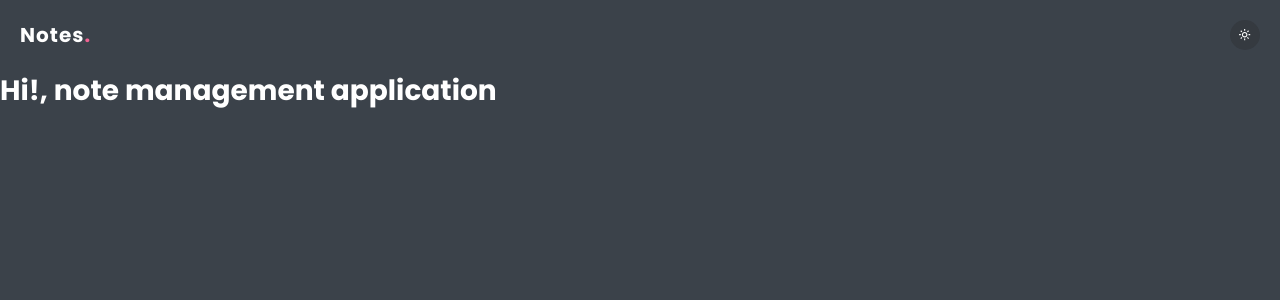
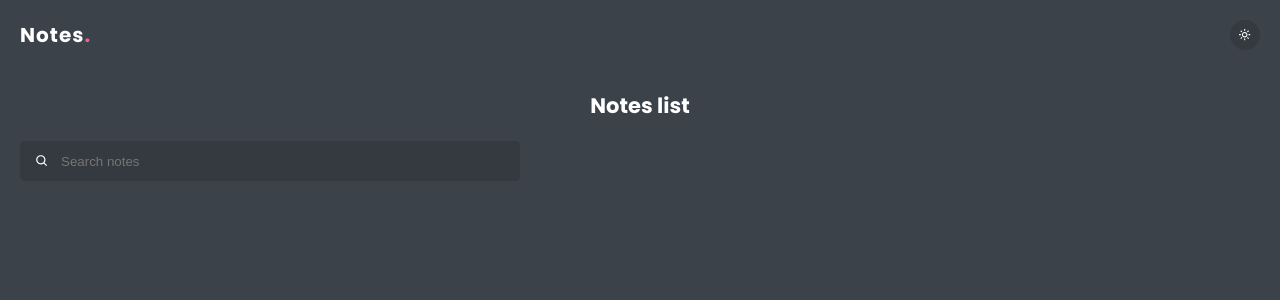
Before and after one commit to IrvingRR/notes-management-frontend, a Next.js app: page / in a window 1280 px wide. Shown: the top 300 px of the page. Built offline with nearby package versions, Linux system fonts and the light colour scheme.

Commit message:
[Feat]: Input reusable component created

```diff
--- a/src/app/page.tsx
+++ b/src/app/page.tsx
@@ -1,5 +1,15 @@
+"use client";
+
+import { BiSearch } from "react-icons/bi";
+import { Container} from "@/styled/pages/home.styles";
+import { Input } from "@/common";
+
 export default function Home() {
+
   return (
-   <h1>Hi!, note management application</h1>
+   <Container>
+      <h2>Notes list</h2>
+      <Input type='text' name='seach' placeholder='Search notes' icon={<BiSearch/>} legend='Invalid search'/>
+   </Container>
   );
 };
--- /dev/null
+++ b/src/common/Input.tsx
@@ -0,0 +1,36 @@
+import { ChangeEvent, FC } from 'react';
+import { BiXCircle } from "react-icons/bi";
+import { Field, FieldContent, InputElement, Legend } from "@/styled/common/form";
+
+interface InputProps {
+    type?: 'text' | 'number' | 'email' | 'password' | 'date'
+    label?: string
+    value?: string | number
+    name: string
+    placeholder?: string
+    disabled?: boolean
+    icon?: JSX.Element
+    legend?: string
+    isValid?: boolean
+    required?: boolean
+    onChange?: (e: ChangeEvent<HTMLInputElement>) => void,
+};
+
+export const Input: FC<InputProps> = (props: InputProps) => {
+
+    const { icon, legend, isValid } = props;
+
+    return (
+        <Field>
+            <FieldContent variant={icon ? 'icon' : ''}>
+                <InputElement variant={icon ? 'icon' : ''} {...props}/>
+                { icon && icon }
+            </FieldContent>
+            { legend &&
+            <Legend isvalid={isValid}>
+                <BiXCircle/>
+                { legend }
+            </Legend> }
+        </Field>
+    );
+};
--- /dev/null
+++ b/src/common/index.ts
@@ -0,0 +1,2 @@
+export * from './Input';
+export * from './Logo';
--- /dev/null
+++ b/src/components/index.ts
@@ -0,0 +1,2 @@
+export * from './Header';
+export * from './ProviderComponent';
--- /dev/null
+++ b/src/styled/common/form.ts
@@ -0,0 +1,62 @@
+import styled, {css} from 'styled-components';
+
+export const Field = styled.div`
+    width: 100%;
+    display: flex;
+    flex-direction: column;
+    gap: 5px;
+    transition: var(--transition);
+`;
+
+export const FieldContent = styled.div<{ variant?: string }>`
+    width: 100%;
+    display: flex;
+    align-items: center;
+    position: relative;
+
+    ${props => props.variant === 'icon' && css`
+
+        svg {
+            position: absolute;
+            left: 15px;
+        }
+    `}
+`;
+
+export const InputElement = styled.input<{ variant?: string }>`
+    width: 100%;
+    height: 40px;
+    max-width: 500px;
+    padding: 10px 20px;
+    background-color: ${props => props.theme.backgroundSecondaryColor};
+    color: ${props => props.theme.fontColor};
+
+    &:focus {
+        background-color: transparent;
+        border-color: var(--primary-color);
+
+        & ~ svg {
+            color: var(--primary-color);
+        }
+    }
+
+    ${props => props.variant === 'icon' && css`
+        padding-left: 40px;
+    `}
+`;
+
+export const Legend = styled.p<{ isvalid?: boolean }>`
+    width: 100%;
+    color: var(--primary-color);
+    display: flex;
+    align-items: center;
+    gap: 5px;
+    font-size: var(--fs-xs);
+    transition: var(--transition);
+    height: 0;
+    overflow: hidden;
+
+    ${ props => props.isvalid === false && css`
+        height: auto;
+    ` }
+`;
--- a/src/styled/globalStyles.ts
+++ b/src/styled/globalStyles.ts
@@ -13,6 +13,7 @@ export const GlobalStyles = createGlobalStyle`
         --gray-color: rgb(204, 204, 204);
         --white-color: rgb(255, 255, 255);
         --gray-secondary-color: rgb(72, 79, 89);
+        --gray-secondary-color: rgb(96,117,117);
 
         /* Light */
         --background-primary-color-light: rgb(255, 255, 255);
@@ -25,6 +26,7 @@ export const GlobalStyles = createGlobalStyle`
         --font-color-dark: rgb(255, 255, 255);
 
         /* Font */
+        --fs-xs: 11px;
         --fs-s: 12px;
         --fs-m: 14px;
         --fs-l: 20px;
--- /dev/null
+++ b/src/styled/pages/home.styles.ts
@@ -0,0 +1,10 @@
+import styled from 'styled-components';
+
+export const Container = styled.div`
+    width: 100%;
+    padding: 20px;
+    display: flex;
+    flex-direction: column;
+    gap: 20px;
+    align-items: center;
+`;
```
